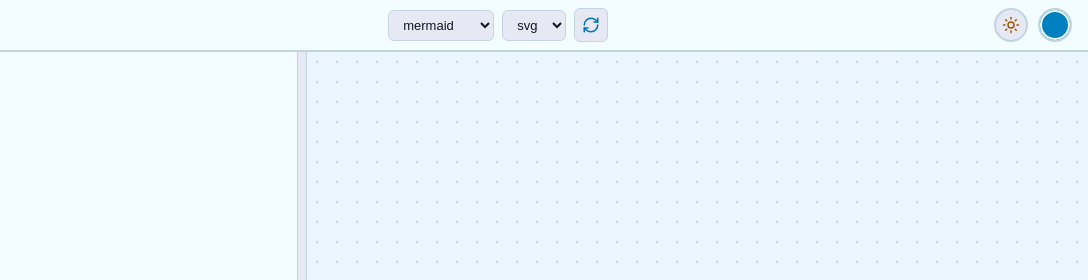
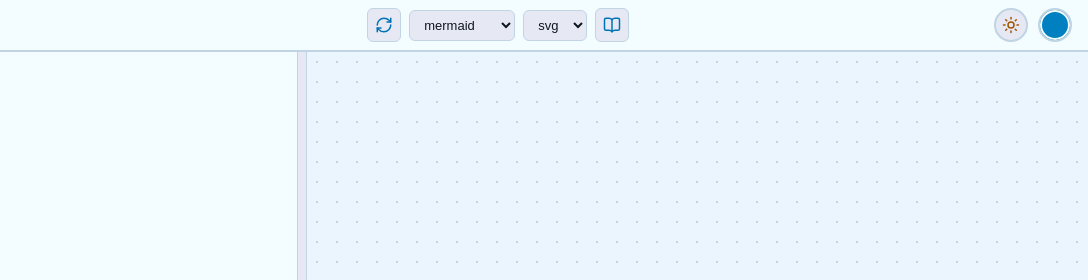
Before and after one commit to sleepinfinitydev/disperse, a plain HTML site: page index.html in a window 1280 px wide. Shown: the top 280 px of the page, 192-1280 px from the left. Drawn offline with nearby package versions, Linux system fonts and the light colour scheme; some packages are replaced by stand-ins of ours; a script that the page names is missing.

Commit message:
task: add link to documentation.

```diff
--- a/css/styles.css
+++ b/css/styles.css
@@ -150,7 +150,7 @@ header {
   align-items: center;
 }
 
-select, button {
+select, button, .icon-btn {
   background-color: var(--bg-surface);
   color: var(--text-main);
   border: 1px solid var(--border-color);
@@ -160,23 +160,26 @@ select, button {
   font-weight: 500;
   cursor: pointer;
   outline: none;
+  text-decoration: none;
   transition: border-color 0.15s ease, background-color 0.15s ease, color 0.15s ease, transform 0.1s ease;
 }
 
-select:hover, button:hover {
+select:hover, button:hover, .icon-btn:hover {
   border-color: var(--color-secondary);
   background-color: var(--border-color);
 }
 
-select:focus-visible, button:focus-visible {
+select:focus-visible, button:focus-visible, .icon-btn:focus-visible {
   border-color: var(--color-primary);
   box-shadow: 0 0 0 2px var(--selection-bg);
 }
 
-button {
+button, .icon-btn {
   display: inline-flex;
   align-items: center;
   justify-content: center;
+  width: 34px;
+  height: 34px;
   min-width: 34px;
   min-height: 34px;
   padding: 6px;
@@ -223,10 +226,12 @@ button {
   display: inline-flex;
 }
 
-#refresh-btn {
+#refresh-btn,
+#docs-btn {
   color: var(--color-primary);
 }
-#refresh-btn:hover {
+#refresh-btn:hover,
+#docs-btn:hover {
   background-color: var(--color-primary);
   color: var(--bg-panel);
   border-color: var(--color-primary);
--- a/index.html
+++ b/index.html
@@ -18,14 +18,17 @@
       </a>
     </div>
     <div class="header-center">
+      <button id="refresh-btn" type="button" aria-label="Aktualigi">
+        <i data-lucide="refresh-cw"></i>
+      </button>
       <select id="engine-select" aria-label="Motoro"></select>
       <select id="format-select" aria-label="Formato">
         <option value="svg">svg</option>
         <option value="png">png</option>
       </select>
-      <button id="refresh-btn" type="button" aria-label="Aktualigi">
-        <i data-lucide="refresh-cw"></i>
-      </button>
+      <a id="docs-btn" class="icon-btn" href="https://mermaid.js.org/intro/" target="_blank" rel="noopener noreferrer" aria-label="Dokumentaro">
+        <i data-lucide="book-open"></i>
+      </a>
     </div>
     <div class="header-right">
       <button id="theme-btn" class="circle-btn" type="button" aria-label="Etoso">
--- a/js/app.js
+++ b/js/app.js
@@ -9,8 +9,12 @@ function isVerticalLayout() {
 }
 
 function setEditorModeForEngine(engineId) {
+  const info = window.kroki.getEngineInfo(engineId);
+  const docsBtn = document.getElementById('docs-btn');
+  if (docsBtn && info && info.docs) {
+    docsBtn.href = info.docs;
+  }
   if (!editor) return;
-  const info = window.kroki.getEngineInfo(engineId);
   editor.session.setMode(`ace/mode/${info.mode || 'text'}`);
 }
 
--- a/js/kroki.js
+++ b/js/kroki.js
@@ -1,32 +1,32 @@
 const ENGINES = [
-  { id: 'actdiag', label: 'actdiag', mode: 'dot' },
-  { id: 'blockdiag', label: 'blockdiag', mode: 'dot' },
-  { id: 'bpmn', label: 'bpmn', mode: 'xml' },
-  { id: 'bytefield', label: 'bytefield', mode: 'clojure' },
-  { id: 'c4plantuml', label: 'c4plantuml', mode: 'text' },
-  { id: 'd2', label: 'd2', mode: 'yaml' },
-  { id: 'dbml', label: 'dbml', mode: 'sql' },
-  { id: 'ditaa', label: 'ditaa', mode: 'text' },
-  { id: 'erd', label: 'erd', mode: 'ini' },
-  { id: 'excalidraw', label: 'excalidraw', mode: 'json' },
-  { id: 'graphviz', label: 'graphviz', mode: 'dot' },
-  { id: 'mermaid', label: 'mermaid', mode: 'yaml' },
-  { id: 'nomnoml', label: 'nomnoml', mode: 'text' },
-  { id: 'nwdiag', label: 'nwdiag', mode: 'dot' },
-  { id: 'packetdiag', label: 'packetdiag', mode: 'dot' },
-  { id: 'pikchr', label: 'pikchr', mode: 'c_cpp' },
-  { id: 'plantuml', label: 'plantuml', mode: 'text' },
-  { id: 'rackdiag', label: 'rackdiag', mode: 'dot' },
-  { id: 'seqdiag', label: 'seqdiag', mode: 'dot' },
-  { id: 'structurizr', label: 'structurizr', mode: 'csharp' },
-  { id: 'svgbob', label: 'svgbob', mode: 'text' },
-  { id: 'symbolator', label: 'symbolator', mode: 'verilog' },
-  { id: 'tikz', label: 'tikz', mode: 'latex' },
-  { id: 'umlet', label: 'umlet', mode: 'xml' },
-  { id: 'vega', label: 'vega', mode: 'json' },
-  { id: 'vegalite', label: 'vegalite', mode: 'json' },
-  { id: 'wavedrom', label: 'wavedrom', mode: 'json' },
-  { id: 'wireviz', label: 'wireviz', mode: 'yaml' }
+  { id: 'actdiag', label: 'actdiag', mode: 'dot', docs: 'http://blockdiag.com/en/actdiag/' },
+  { id: 'blockdiag', label: 'blockdiag', mode: 'dot', docs: 'http://blockdiag.com/en/blockdiag/' },
+  { id: 'bpmn', label: 'bpmn', mode: 'xml', docs: 'https://www.omg.org/spec/BPMN/2.0/' },
+  { id: 'bytefield', label: 'bytefield', mode: 'clojure', docs: 'https://bytefield-svg.deepsymmetry.org/' },
+  { id: 'c4plantuml', label: 'c4plantuml', mode: 'text', docs: 'https://github.com/plantuml-stdlib/C4-PlantUML' },
+  { id: 'd2', label: 'd2', mode: 'yaml', docs: 'https://d2lang.com/tour/intro/' },
+  { id: 'dbml', label: 'dbml', mode: 'sql', docs: 'https://dbml.dbdiagram.io/docs/' },
+  { id: 'ditaa', label: 'ditaa', mode: 'text', docs: 'https://github.com/stathissideris/ditaa' },
+  { id: 'erd', label: 'erd', mode: 'ini', docs: 'https://github.com/BurntSushi/erd' },
+  { id: 'excalidraw', label: 'excalidraw', mode: 'json', docs: 'https://docs.excalidraw.com/' },
+  { id: 'graphviz', label: 'graphviz', mode: 'dot', docs: 'https://graphviz.org/documentation/' },
+  { id: 'mermaid', label: 'mermaid', mode: 'yaml', docs: 'https://mermaid.js.org/intro/' },
+  { id: 'nomnoml', label: 'nomnoml', mode: 'text', docs: 'https://nomnoml.com/' },
+  { id: 'nwdiag', label: 'nwdiag', mode: 'dot', docs: 'http://blockdiag.com/en/nwdiag/' },
+  { id: 'packetdiag', label: 'packetdiag', mode: 'dot', docs: 'http://blockdiag.com/en/nwdiag/packetdiag-examples.html' },
+  { id: 'pikchr', label: 'pikchr', mode: 'c_cpp', docs: 'https://pikchr.org/home/doc/trunk/homepage.md' },
+  { id: 'plantuml', label: 'plantuml', mode: 'text', docs: 'https://plantuml.com/' },
+  { id: 'rackdiag', label: 'rackdiag', mode: 'dot', docs: 'http://blockdiag.com/en/nwdiag/rackdiag-examples.html' },
+  { id: 'seqdiag', label: 'seqdiag', mode: 'dot', docs: 'http://blockdiag.com/en/seqdiag/' },
+  { id: 'structurizr', label: 'structurizr', mode: 'csharp', docs: 'https://docs.structurizr.com/dsl' },
+  { id: 'svgbob', label: 'svgbob', mode: 'text', docs: 'https://ivanceras.github.io/svgbob-editor/' },
+  { id: 'symbolator', label: 'symbolator', mode: 'verilog', docs: 'https://kevinpt.github.io/symbolator/' },
+  { id: 'tikz', label: 'tikz', mode: 'latex', docs: 'https://pgf-tikz.github.io/pgf/pgfmanual.pdf' },
+  { id: 'umlet', label: 'umlet', mode: 'xml', docs: 'https://www.umlet.com/' },
+  { id: 'vega', label: 'vega', mode: 'json', docs: 'https://vega.github.io/vega/docs/' },
+  { id: 'vegalite', label: 'vegalite', mode: 'json', docs: 'https://vega.github.io/vega-lite/docs/' },
+  { id: 'wavedrom', label: 'wavedrom', mode: 'json', docs: 'https://wavedrom.com/tutorial.html' },
+  { id: 'wireviz', label: 'wireviz', mode: 'yaml', docs: 'https://github.com/wireviz/WireViz' }
 ];
 
 const exampleCache = {};
```
Also changed, not shown: 1 other file.
